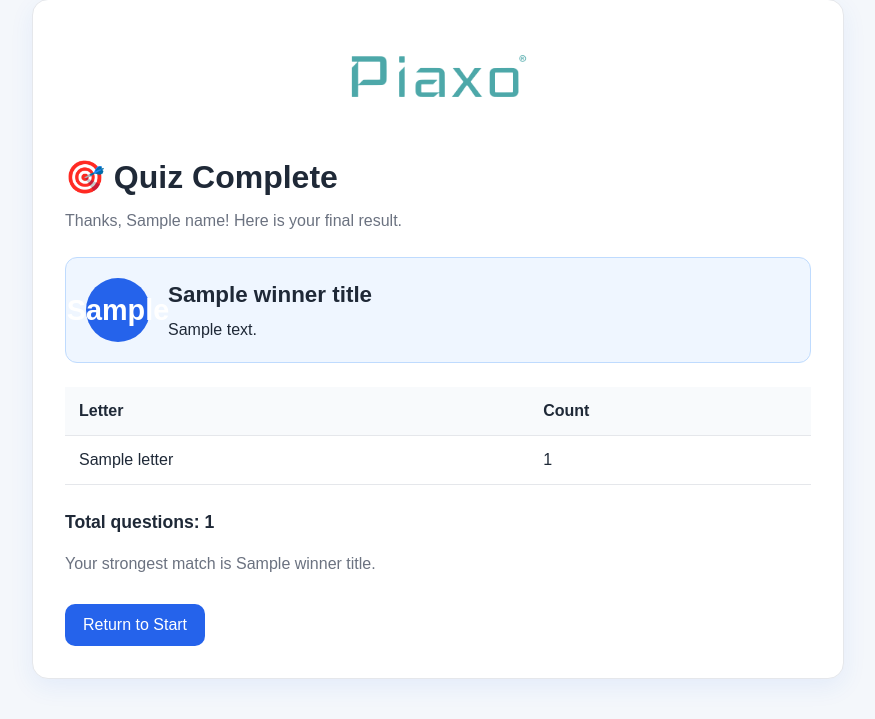
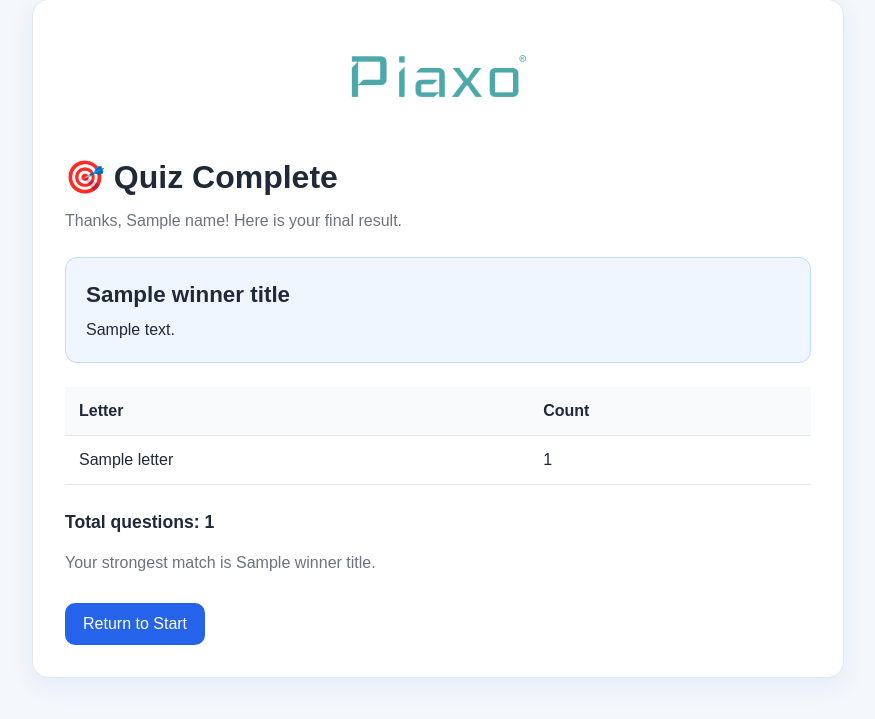
Before and after one commit to BeatriceNicola-Piaxo/hr_quiz, a Flask app: template templates/results.html in a window 1280 px wide. Shown: the part 73-792 px from the top of the page, without its empty margins (202-1077 px from the left). After the commit the page ends 751 px from the top, so only its background shows below. Run offline with Flask 3, Linux system fonts and the light colour scheme; the template is opened without the code that fills it: most values are stand-ins (such as "Sample title", 1, 10 or a date in 2020).

Commit message:
Remove the winner letter circle from the results page while keeping the title/description result output

```diff
--- a/templates/results.html
+++ b/templates/results.html
@@ -61,20 +61,6 @@
       background: var(--winner);
       border-radius: 12px;
       margin: 24px 0;
-    }
-
-    .winner-letter {
-      width: 64px;
-      height: 64px;
-      border-radius: 50%;
-      background: var(--primary);
-      color: white;
-      display: flex;
-      align-items: center;
-      justify-content: center;
-      font-size: 1.8rem;
-      font-weight: 700;
-      flex-shrink: 0;
     }
 
     .winner-title {
@@ -155,7 +141,6 @@
       <p class="subhead">Thanks, {{ name }}! Here is your final result.</p>
 
       <div class="winner-box">
-        <div class="winner-letter">{{ winner_letter }}</div>
         <div>
           <h2 class="winner-title">{{ winner_title }}</h2>
           <p class="winner-description">{{ winner_description }}</p>
```
